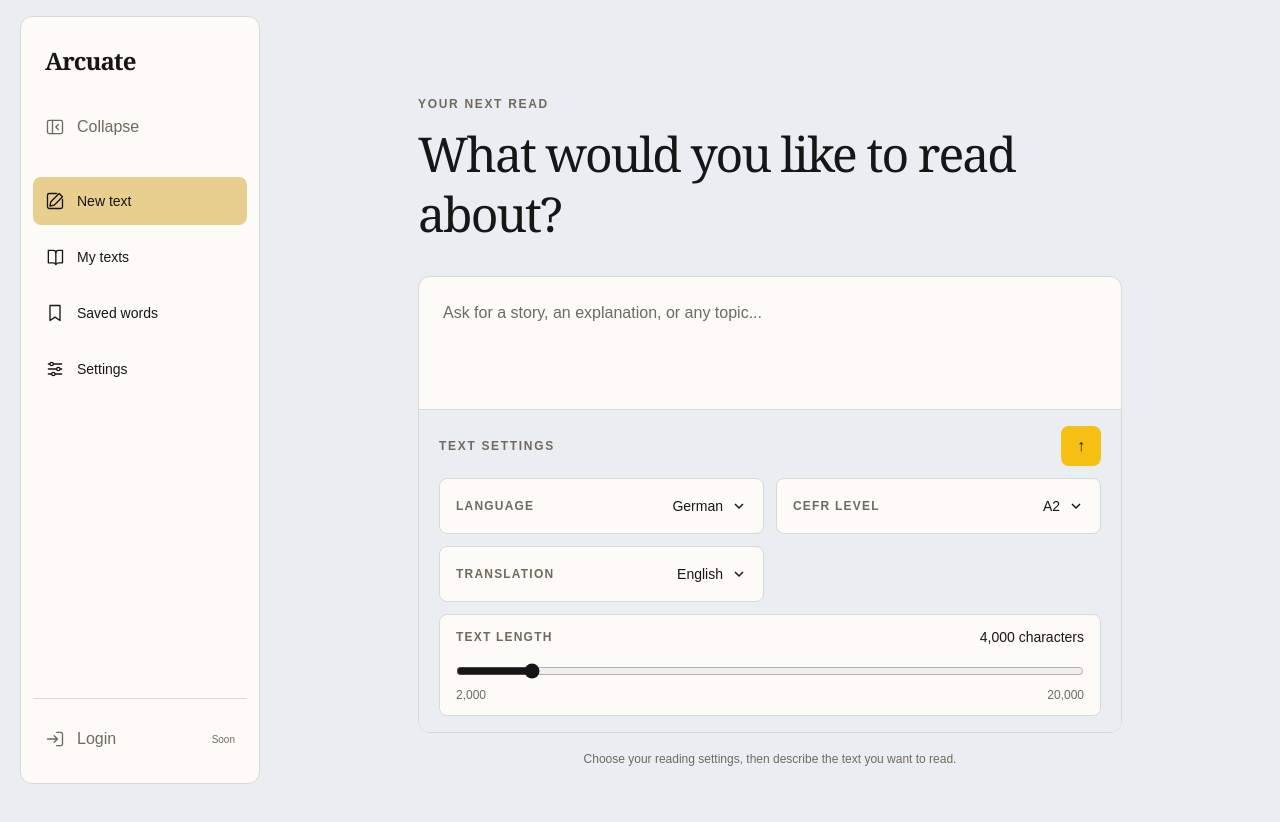
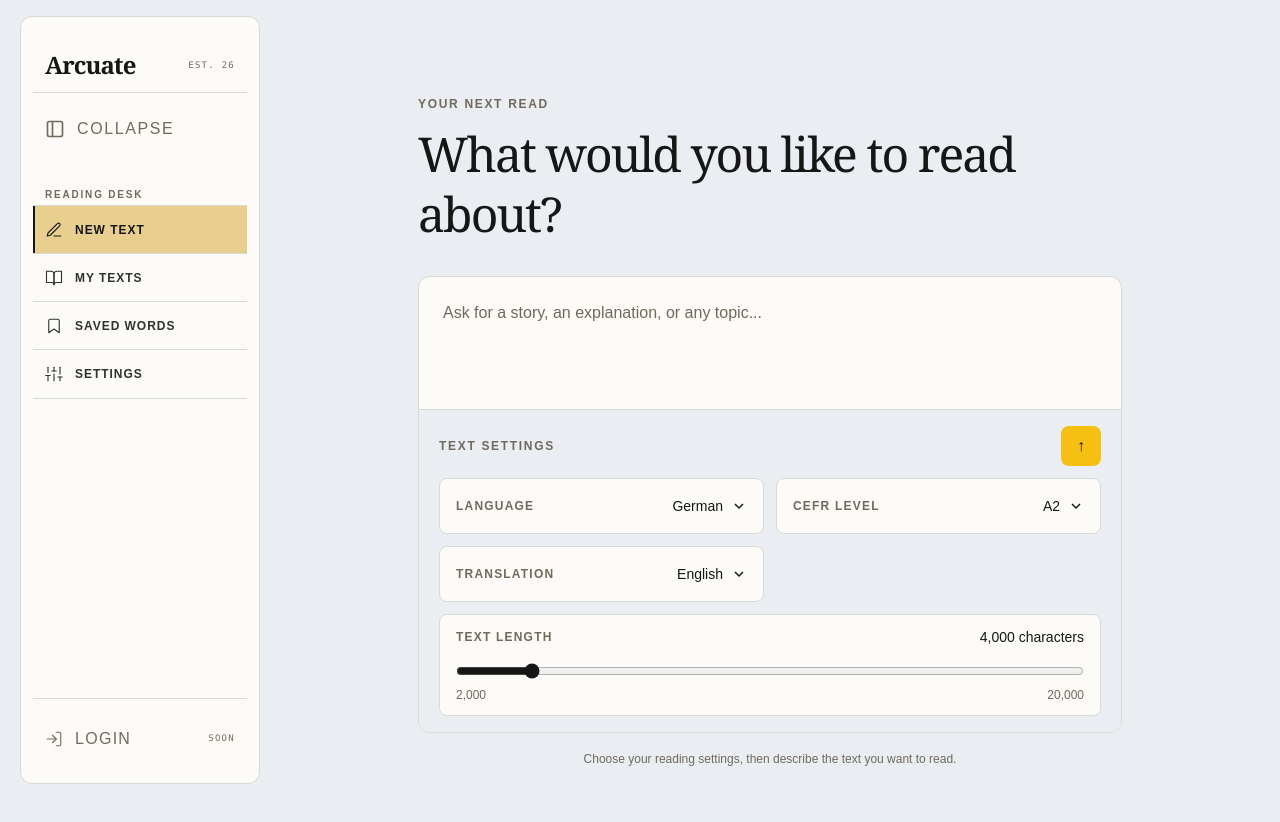
Before and after one commit to youssefezzat304/Arcuate, a Next.js app in the folder apps/web/: page / in a window 1280 px wide. Shown: the top 822 px of the page. Built offline with nearby package versions, Linux system fonts and the light colour scheme.

Commit message:
style(navigation): refine sidebar with editorial react icons

```diff
--- a/apps/web/src/components/app-shell.tsx
+++ b/apps/web/src/components/app-shell.tsx
@@ -3,6 +3,7 @@
 import Link from 'next/link';
 import { usePathname } from 'next/navigation';
 import { useEffect, useRef, useState, type ReactNode } from 'react';
+import { FiBookmark, FiBookOpen, FiEdit3, FiLogIn, FiSidebar, FiSliders } from 'react-icons/fi';
 import { AmbientLiterature } from '@/components/ambient-literature';
 import { PREFERENCES_STORAGE_KEY, applyPreferences, readPreferences } from '@/lib/preferences';
 
@@ -11,57 +12,12 @@ const focusClass =
 const labelClass =
   'hidden whitespace-nowrap md:inline md:group-data-[collapsed=true]:hidden max-md:group-data-[mobile-open=true]:inline';
 
-function SidebarIcon({
-  name,
-}: {
-  name: 'new' | 'texts' | 'login' | 'collapse' | 'words' | 'settings';
-}) {
-  return (
-    <svg
-      aria-hidden="true"
-      viewBox="0 0 24 24"
-      fill="none"
-      stroke="currentColor"
-      strokeWidth="1.6"
-      strokeLinecap="round"
-      strokeLinejoin="round"
-      className="size-5 shrink-0"
-    >
-      {name === 'new' && (
-        <>
-          <path d="M14 3H5a2 2 0 0 0-2 2v14a2 2 0 0 0 2 2h14a2 2 0 0 0 2-2v-9" />
-          <path d="m17 3 4 4-10 10-5 1 1-5L17 3Z" />
-        </>
-      )}
-      {name === 'texts' && (
-        <>
-          <path d="M4 4h6a3 3 0 0 1 3 3v14a4 4 0 0 0-4-2H4V4Z" />
-          <path d="M13 7a3 3 0 0 1 3-3h5v15h-4a4 4 0 0 0-4 2" />
-        </>
-      )}
-      {name === 'login' && (
-        <>
-          <path d="M14 4h5a2 2 0 0 1 2 2v12a2 2 0 0 1-2 2h-5M3 12h12m-4-4 4 4-4 4" />
-        </>
-      )}
-      {name === 'words' && <path d="M6 3h12v18l-6-4-6 4V3Z" />}
-      {name === 'settings' && (
-        <>
-          <path d="M4 6h16M4 12h16M4 18h16" />
-          <circle cx="8" cy="6" r="2" fill="var(--paper)" />
-          <circle cx="16" cy="12" r="2" fill="var(--paper)" />
-          <circle cx="10" cy="18" r="2" fill="var(--paper)" />
-        </>
-      )}
-      {name === 'collapse' && (
-        <>
-          <rect x="3" y="4" width="18" height="16" rx="2" />
-          <path d="M9 4v16m7-11-3 3 3 3" />
-        </>
-      )}
-    </svg>
-  );
-}
+const navigationItems = [
+  { href: '/', label: 'New text', icon: FiEdit3},
+  { href: '/texts', label: 'My texts', icon: FiBookOpen},
+  { href: '/saved-words', label: 'Saved words', icon: FiBookmark},
+  { href: '/settings', label: 'Settings', icon: FiSliders},
+] as const;
 
 export function AppShell({ children }: { children: ReactNode }) {
   const pathname = usePathname();
@@ -126,10 +82,15 @@ export function AppShell({ children }: { children: ReactNode }) {
           aria-label="Arcuate home"
           title="Arcuate"
           onClick={() => setMobileOpen(false)}
-          className={`max-md:hidden max-md:group-data-[mobile-open=true]:flex mb-5 flex h-12 shrink-0 items-center gap-0 rounded-lg px-3 font-serif text-2xl font-semibold tracking-[-0.04em] ${focusClass}`}
+          className={`mb-4 flex h-14 shrink-0 items-center gap-0 border-b border-foreground/15 px-3 font-serif text-2xl font-semibold tracking-[-0.04em] max-md:hidden max-md:group-data-[mobile-open=true]:flex ${focusClass}`}
         >
           <span>A</span>
           <span className={labelClass}>rcuate</span>
+          <span
+            className={`${labelClass} ml-auto font-mono text-[9px] font-normal tracking-[0.14em] text-muted-foreground`}
+          >
+            EST. 26
+          </span>
         </Link>
 
         <button
@@ -139,10 +100,12 @@ export function AppShell({ children }: { children: ReactNode }) {
           aria-controls="app-sidebar"
           title={collapsed ? 'Expand sidebar' : 'Collapse sidebar'}
           onClick={() => setCollapsed(!collapsed)}
-          className={`mb-7 hidden h-11 shrink-0 items-center gap-3 rounded-lg px-3 text-muted-foreground hover:bg-background hover:text-foreground md:flex ${focusClass}`}
+          className={`mb-8 hidden h-10 shrink-0 items-center gap-3 px-3 text-xs font-semibold uppercase tracking-[0.1em] text-muted-foreground transition-colors hover:text-foreground md:flex ${focusClass}`}
         >
-          <span className={collapsed ? 'rotate-180' : ''}>
-            <SidebarIcon name="collapse" />
+          <span
+            className={`transition-transform duration-200 motion-reduce:transition-none ${collapsed ? 'rotate-180' : ''}`}
+          >
+            <FiSidebar aria-hidden="true" className="size-5 shrink-0" />
           </span>
           <span className={labelClass}>Collapse</span>
         </button>
@@ -153,53 +116,65 @@ export function AppShell({ children }: { children: ReactNode }) {
           aria-expanded={mobileOpen}
           aria-controls="app-sidebar"
           onClick={() => setMobileOpen(!mobileOpen)}
-          className={`mb-0 group-data-[mobile-open=true]:mb-7 flex h-11 shrink-0 items-center gap-3 rounded-lg px-3 text-muted-foreground hover:bg-background md:hidden ${focusClass}`}
+          className={`mb-0 flex h-10 shrink-0 items-center gap-3 px-3 text-xs font-semibold uppercase tracking-[0.1em] text-muted-foreground group-data-[mobile-open=true]:mb-8 hover:text-foreground md:hidden ${focusClass}`}
         >
-          <span className={mobileOpen ? '' : 'rotate-180'}>
-            <SidebarIcon name="collapse" />
+          <span
+            className={`transition-transform duration-200 motion-reduce:transition-none ${mobileOpen ? '' : 'rotate-180'}`}
+          >
+            <FiSidebar aria-hidden="true" className="size-5 shrink-0" />
           </span>
           <span className={labelClass}>Collapse</span>
         </button>
 
         <nav
           aria-label="Main navigation"
-          className="space-y-2 max-md:hidden max-md:group-data-[mobile-open=true]:block"
+          className="max-md:hidden max-md:group-data-[mobile-open=true]:block"
         >
-          {(
-            [
-              { href: '/', label: 'New text', icon: 'new' },
-              { href: '/texts', label: 'My texts', icon: 'texts' },
-              { href: '/saved-words', label: 'Saved words', icon: 'words' },
-              { href: '/settings', label: 'Settings', icon: 'settings' },
-            ] as const
-          ).map(({ href, label, icon }) => (
+          <p
+            className={`${labelClass} mb-2 px-3 text-[10px] font-semibold uppercase tracking-[0.18em] text-muted-foreground`}
+          >
+            Reading desk
+          </p>
+          <div className="border-y border-border">
+            {navigationItems.map(({ href, label, icon: Icon, folio }) => {
+              const active = pathname === href;
+
+              return (
                 <Link
                   key={href}
                   href={href}
                   aria-label={label}
-              aria-current={pathname === href ? 'page' : undefined}
+                  aria-current={active ? 'page' : undefined}
                   title={label}
                   onClick={() => setMobileOpen(false)}
-              className={`flex h-12 items-center gap-3 rounded-lg px-3 text-sm font-medium transition-colors hover:bg-background aria-[current=page]:bg-warm-highlight aria-[current=page]:text-foreground ${focusClass}`}
+                  className={`relative flex h-12 items-center gap-3 border-b border-border px-3 text-xs font-semibold uppercase tracking-[0.08em] transition-colors last:border-b-0 hover:bg-background ${active ? 'bg-warm-highlight text-foreground before:absolute before:inset-y-0 before:left-0 before:w-0.5 before:bg-foreground' : 'text-ink-secondary'} ${focusClass}`}
                 >
-              <SidebarIcon name={icon} />
+                  <Icon aria-hidden="true" className="size-[18px] shrink-0 stroke-[1.5]" />
                   <span className={labelClass}>{label}</span>
+                  <span
+                    aria-hidden="true"
+                    className={`${labelClass} ml-auto font-mono text-[9px] font-normal tracking-[0.08em] text-muted-foreground`}
+                  >
+                    {folio}
+                  </span>
                 </Link>
-          ))}
+              );
+            })}
+          </div>
         </nav>
 
         <div className="mt-auto pt-8 max-md:hidden max-md:group-data-[mobile-open=true]:block">
-          <div className="border-t border-border pt-4">
+          <div className="border-t border-foreground/15 pt-4">
             <button
               type="button"
               disabled
               aria-label="Login (coming soon)"
               title="Login — coming soon"
-              className="flex h-12 w-full cursor-not-allowed items-center gap-3 rounded-lg px-3 text-sm text-muted-foreground"
+              className="flex h-12 w-full cursor-not-allowed items-center gap-3 px-3 text-xs font-semibold uppercase tracking-[0.08em] text-muted-foreground"
             >
-              <SidebarIcon name="login" />
+              <FiLogIn aria-hidden="true" className="size-[18px] shrink-0 stroke-[1.5]" />
               <span className={labelClass}>Login</span>
-              <span className={`${labelClass} ml-auto text-[10px]`}>Soon</span>
+              <span className={`${labelClass} ml-auto font-mono text-[9px] font-normal`}>Soon</span>
             </button>
           </div>
         </div>
```
Also changed, not shown: 1 other file (tests, documents, lock files or other folders). Lines whose indentation alone changed are shown as unchanged.
